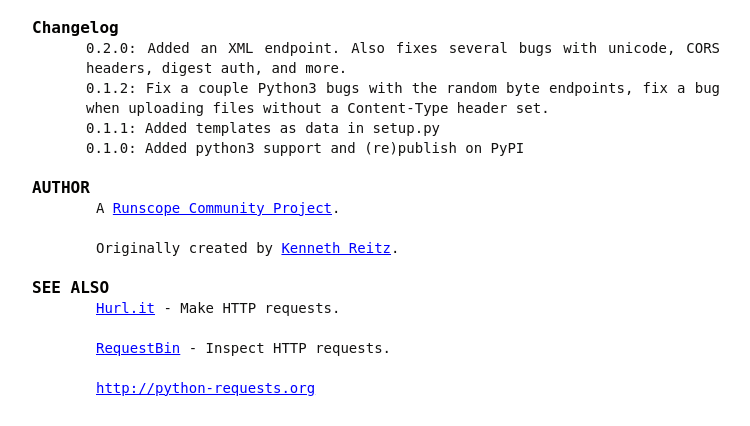
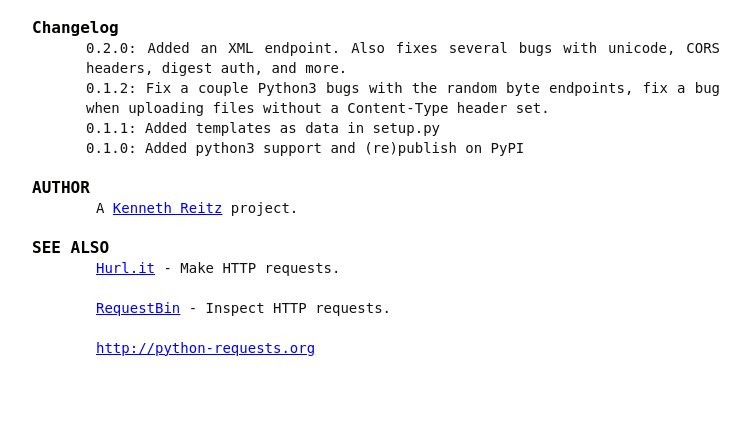
Before and after one commit to dimok777/httpbin, a Flask app: page / in a window 1280 px wide. Shown: the part 2606-3032 px from the top of the page, without its empty margins (0-750 px from the left). After the commit the page ends 2962 px from the top, so only its background shows below. Run offline with Flask 2, Linux system fonts and the light colour scheme; parts of the project's set-up code (start-up, migrations or seed data) failed here and were passed over.

Commit message:
a kennethreitz project

```diff
--- a/httpbin/templates/httpbin.1.html
+++ b/httpbin/templates/httpbin.1.html
@@ -1,6 +1,6 @@
 <div class='mp'>
 <h1>httpbin(1): HTTP Request &amp; Response Service</h1>
-<p>Freely hosted in <a href="http://httpbin.org">HTTP</a>, <a href="https://httpbin.org">HTTPS</a>, <a href="https://http2bin.org">HTTP/2</a> &amp; <a href="http://eu.httpbin.org/">EU</a> flavors by <a href="https://www.runscope.com/">Runscope</a></p>
+<p>Freely hosted in <a href="http://httpbin.org">HTTP</a>, <a href="https://httpbin.org">HTTPS</a>, <a href="https://http2bin.org">HTTP/2</a> &amp; <a href="http://eu.httpbin.org/">EU</a> flavors by <a href="https://www.heroku.com/">Heroku</a>.</p>
 
 <h2 id="ENDPOINTS">ENDPOINTS</h2>
 
@@ -145,8 +145,7 @@ $ gunicorn httpbin:app
 
 <h2 id="AUTHOR">AUTHOR</h2>
 
-<p>A <a href="https://www.runscope.com/community">Runscope Community Project</a>.</p>
-<p>Originally created by <a href="http://kennethreitz.com/">Kenneth Reitz</a>.</p>
+<p>A <a href="http://kennethreitz.com/">Kenneth Reitz</a> project.</p>
 
 <h2 id="SEE-ALSO">SEE ALSO</h2>
 
--- a/httpbin/templates/index.html
+++ b/httpbin/templates/index.html
@@ -50,7 +50,7 @@
 </head>
 
 <body id='manpage'>
-<a href="http://github.com/Runscope/httpbin"><img style="position: absolute; top: 0; right: 0; border: 0;" src="https://s3.amazonaws.com/github/ribbons/forkme_right_darkblue_121621.png" alt="Fork me on GitHub"></a>
+<a href="http://github.com/kennethreitz/httpbin"><img style="position: absolute; top: 0; right: 0; border: 0;" src="https://s3.amazonaws.com/github/ribbons/forkme_right_darkblue_121621.png" alt="Fork me on GitHub"></a>
 
 
 
```
